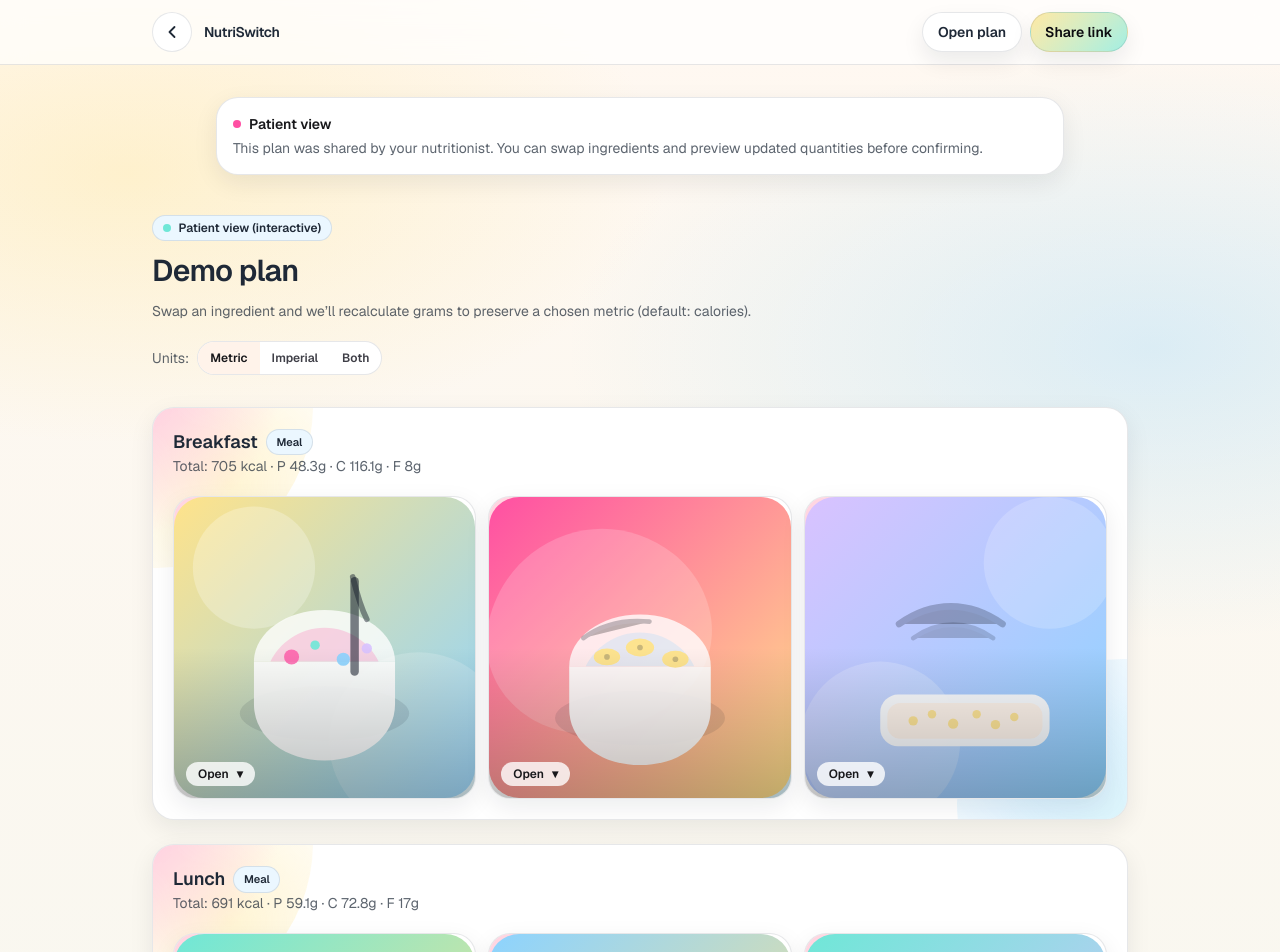
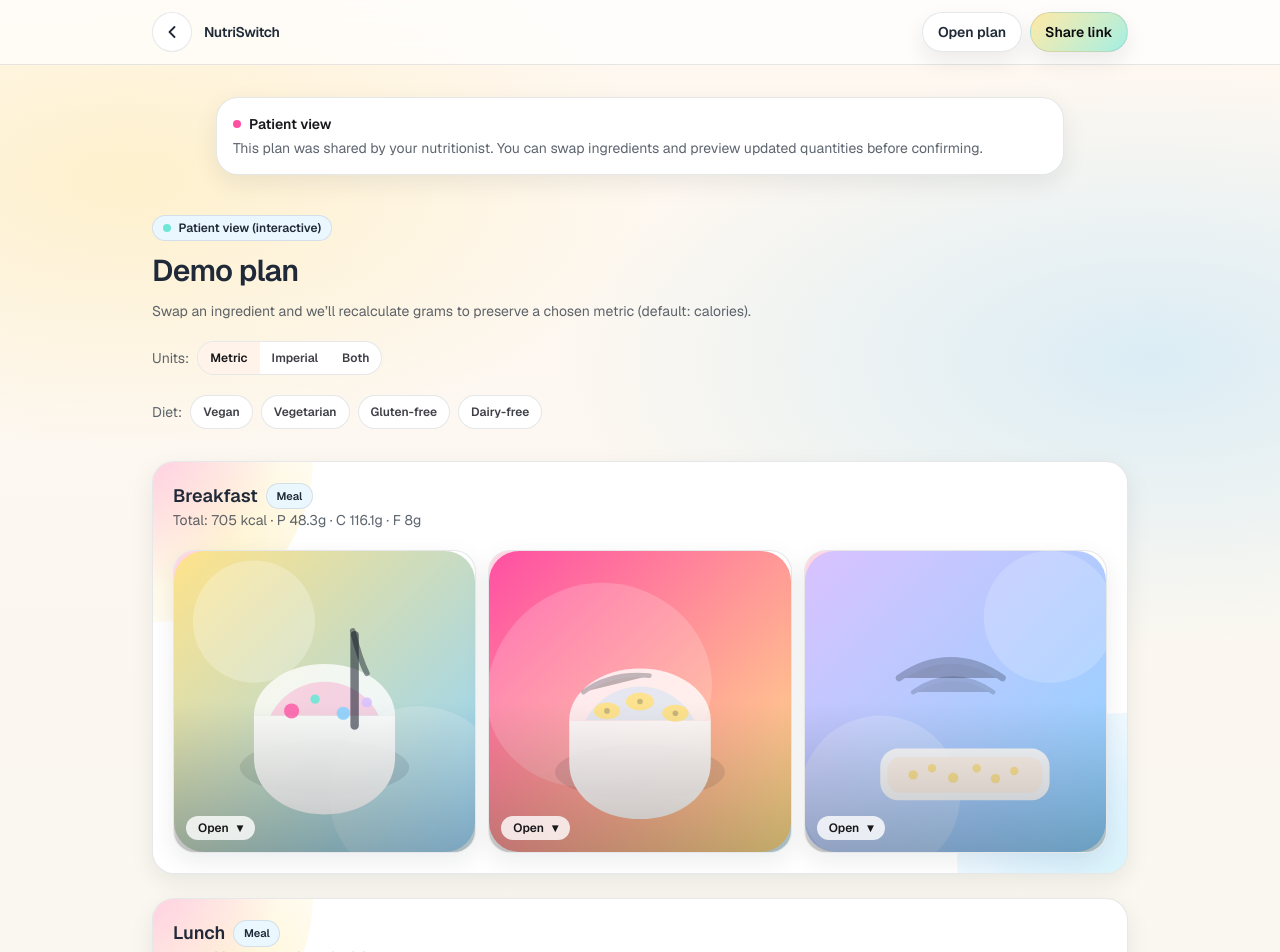
Before and after one commit to thomenat/NutriSwitch, a Next.js app in the folder web/: page /share/demo-plan-1 in a window 1280 px wide. Shown: the top 952 px of the page. Built offline with nearby package versions, Linux system fonts and the light colour scheme.

Commit message:
feat(ui): add dietary restriction filters

```diff
--- a/web/src/app/plan/PlanClient.tsx
+++ b/web/src/app/plan/PlanClient.tsx
@@ -1,8 +1,9 @@
 "use client";
 
-import { useMemo, useState } from "react";
-import type { Ingredient, Meal, PreserveMetric } from "@/lib/nutrition/types";
+import { useEffect, useMemo, useState } from "react";
+import type { DietaryRestriction, Ingredient, Meal, PreserveMetric } from "@/lib/nutrition/types";
 import { mealTotals, recipeTotalsFor, scaleMacros, swapMealItem } from "@/lib/nutrition/calc";
+import { DIETARY_RESTRICTIONS, ingredientSatisfiesAll, recipeSatisfiesAll } from "@/lib/nutrition/diet";
 import { kitchenApprox } from "@/lib/nutrition/kitchen";
 
 function fmt1(n: number): string {
@@ -128,6 +129,7 @@
   const [swapToIngredientId, setSwapToIngredientId] = useState<string>("");
   const [preserve, setPreserve] = useState<PreserveMetric>("calories");
   const [unitPref, setUnitPref] = useState<UnitPreference>("metric");
+  const [dietary, setDietary] = useState<DietaryRestriction[]>([]);
 
   const activeMeal = swapTarget
     ? meals.find((m) => m.id === swapTarget.mealId) ?? null
@@ -195,6 +197,21 @@
     });
   }
 
+  function toggleDietary(id: DietaryRestriction) {
+    setDietary((prev) => (prev.includes(id) ? prev.filter((x) => x !== id) : [...prev, id]));
+  }
+
+  useEffect(() => {
+    // If filters change and the currently expanded recipe no longer matches, collapse it.
+    if (!expanded) return;
+    const meal = meals.find((m) => m.id === expanded.mealId);
+    const recipe = meal?.recipes[expanded.recipeIndex];
+    if (!meal || !recipe) return;
+    if (!recipeSatisfiesAll(recipe, ingredientsById, dietary)) {
+      setExpanded(null);
+    }
+  }, [dietary, expanded, ingredientsById, meals]);
+
   function gramsToOz(grams: number): number {
     return grams / 28.349523125;
   }
@@ -250,6 +267,40 @@
             ))}
           </div>
         </div>
+
+        <div className="mt-2 flex flex-wrap items-center gap-2">
+          <span className="ns-muted text-sm">Diet:</span>
+          <div className="flex flex-wrap gap-2">
+            {DIETARY_RESTRICTIONS.map((r) => {
+              const active = dietary.includes(r.id);
+              return (
+                <button
+                  key={r.id}
+                  type="button"
+                  className={clsx(
+                    "rounded-full border border-[color:var(--border)] px-3 py-2 text-xs font-semibold",
+                    active
+                      ? "bg-[var(--surface-2)] text-zinc-900"
+                      : "bg-[var(--surface)] text-zinc-700 hover:bg-[var(--surface-2)]",
+                  )}
+                  onClick={() => toggleDietary(r.id)}
+                  aria-pressed={active}
+                >
+                  {r.label}
+                </button>
+              );
+            })}
+            {dietary.length > 0 && (
+              <button
+                type="button"
+                className="rounded-full border border-[color:var(--border)] bg-[var(--surface)] px-3 py-2 text-xs font-semibold text-zinc-700 hover:bg-[var(--surface-2)]"
+                onClick={() => setDietary([])}
+              >
+                Clear
+              </button>
+            )}
+          </div>
+        </div>
       </header>
 
       <div className="flex flex-col gap-6">
@@ -278,13 +329,19 @@
                   const expandedIndex =
                     expanded?.mealId === meal.id ? expanded.recipeIndex : null;
 
+                  const filteredRecipes = meal.recipes.filter((r) =>
+                    recipeSatisfiesAll(r, ingredientsById, dietary),
+                  );
+
                   const expandedRecipe =
                     expandedIndex !== null ? meal.recipes[expandedIndex] ?? null : null;
+                  const expandedAllowed =
+                    expandedRecipe && recipeSatisfiesAll(expandedRecipe, ingredientsById, dietary);
 
                   const otherRecipes =
                     expandedIndex === null
-                      ? meal.recipes
-                      : meal.recipes.filter((_, idx) => idx !== expandedIndex);
+                      ? filteredRecipes
+                      : filteredRecipes.filter((r) => r.id !== expandedRecipe?.id);
 
                   const renderRecipeTile = (recipe: (typeof meal.recipes)[number], recipeIndex: number) => {
                     const isExpanded = expandedIndex === recipeIndex;
@@ -322,7 +379,7 @@
                   return (
                     <div className="flex flex-col gap-4">
                       {/* Expanded recipe goes first, full width */}
-                      {expandedRecipe && expandedIndex !== null && (
+                      {expandedRecipe && expandedIndex !== null && expandedAllowed && (
                         <div className="ns-blob overflow-hidden rounded-[22px] border border-[color:var(--border)] bg-[var(--surface)] shadow-[var(--shadow-card)]">
                           <button
                             type="button"
@@ -524,7 +581,17 @@
                       )}
 
                       {/* Other options move below the expanded ingredients */}
-                      <div className={clsx("grid grid-cols-2 gap-3 sm:grid-cols-3", expandedRecipe && "sm:grid-cols-3")}>
+                      {otherRecipes.length === 0 ? (
+                        <div className="rounded-[16px] border border-[color:var(--border)] bg-[var(--surface-2)] px-4 py-3 text-sm ns-muted">
+                          No recipes match your dietary filters for this meal.
+                        </div>
+                      ) : (
+                        <div
+                          className={clsx(
+                            "grid grid-cols-2 gap-3 sm:grid-cols-3",
+                            expandedRecipe && expandedAllowed && "sm:grid-cols-3",
+                          )}
+                        >
                         {otherRecipes.map((recipe, idx) => {
                           const actualIndex =
                             expandedIndex === null
@@ -532,7 +599,8 @@
                               : meal.recipes.findIndex((r) => r.id === recipe.id);
                           return renderRecipeTile(recipe, actualIndex);
                         })}
-                      </div>
+                        </div>
+                      )}
                     </div>
                   );
                 })()}
@@ -591,6 +659,7 @@
                   >
                     {props.ingredients
                       .filter((i) => i.id !== activeItem.ingredientId)
+                      .filter((i) => ingredientSatisfiesAll(i, dietary))
                       .map((i) => (
                         <option key={i.id} value={i.id}>
                           {i.name}
--- a/web/src/data/ingredients.ts
+++ b/web/src/data/ingredients.ts
@@ -5,51 +5,62 @@
     id: "chicken-breast-cooked",
     name: "Chicken breast (cooked)",
     macrosPer100g: { calories: 165, protein: 31, carbs: 0, fat: 3.6 },
+    diet: { vegan: false, vegetarian: false, glutenFree: true, dairyFree: true },
   },
   {
     id: "salmon-cooked",
     name: "Salmon (cooked)",
     macrosPer100g: { calories: 208, protein: 20, carbs: 0, fat: 13 },
+    diet: { vegan: false, vegetarian: false, glutenFree: true, dairyFree: true },
   },
   {
     id: "tofu-firm",
     name: "Tofu (firm)",
     macrosPer100g: { calories: 144, protein: 17, carbs: 3, fat: 9 },
+    diet: { vegan: true, vegetarian: true, glutenFree: true, dairyFree: true },
   },
   {
     id: "rice-white-cooked",
     name: "White rice (cooked)",
     macrosPer100g: { calories: 130, protein: 2.7, carbs: 28.2, fat: 0.3 },
+    diet: { vegan: true, vegetarian: true, glutenFree: true, dairyFree: true },
   },
   {
     id: "sweet-potato-baked",
     name: "Sweet potato (baked)",
     macrosPer100g: { calories: 90, protein: 2, carbs: 20.7, fat: 0.1 },
+    diet: { vegan: true, vegetarian: true, glutenFree: true, dairyFree: true },
   },
   {
     id: "broccoli-steamed",
     name: "Broccoli (steamed)",
     macrosPer100g: { calories: 35, protein: 2.4, carbs: 7.2, fat: 0.4 },
+    diet: { vegan: true, vegetarian: true, glutenFree: true, dairyFree: true },
   },
   {
     id: "olive-oil",
     name: "Olive oil",
     macrosPer100g: { calories: 884, protein: 0, carbs: 0, fat: 100 },
+    diet: { vegan: true, vegetarian: true, glutenFree: true, dairyFree: true },
   },
   {
     id: "greek-yogurt-0",
     name: "Greek yogurt (0%)",
     macrosPer100g: { calories: 59, protein: 10.3, carbs: 3.6, fat: 0.4 },
+    diet: { vegan: false, vegetarian: true, glutenFree: true, dairyFree: false },
   },
   {
     id: "banana",
     name: "Banana",
     macrosPer100g: { calories: 89, protein: 1.1, carbs: 22.8, fat: 0.3 },
+    diet: { vegan: true, vegetarian: true, glutenFree: true, dairyFree: true },
   },
   {
     id: "oats",
     name: "Oats",
     macrosPer100g: { calories: 389, protein: 16.9, carbs: 66.3, fat: 6.9 },
+    // Many oats are cross-contaminated with gluten; keep false for demo filtering.
+    diet: { vegan: true, vegetarian: true, glutenFree: false, dairyFree: true },
   },
 ];
 
--- /dev/null
+++ b/web/src/lib/nutrition/diet.ts
@@ -0,0 +1,31 @@
+import type { DietaryRestriction, Ingredient, Recipe } from "./types";
+
+export const DIETARY_RESTRICTIONS: Array<{
+  id: DietaryRestriction;
+  label: string;
+}> = [
+  { id: "vegan", label: "Vegan" },
+  { id: "vegetarian", label: "Vegetarian" },
+  { id: "glutenFree", label: "Gluten-free" },
+  { id: "dairyFree", label: "Dairy-free" },
+];
+
+export function ingredientSatisfiesAll(
+  ingredient: Ingredient,
+  restrictions: DietaryRestriction[],
+): boolean {
+  return restrictions.every((r) => Boolean(ingredient.diet?.[r]));
+}
+
+export function recipeSatisfiesAll(
+  recipe: Recipe,
+  ingredientsById: Map<string, Ingredient>,
+  restrictions: DietaryRestriction[],
+): boolean {
+  if (restrictions.length === 0) return true;
+  return recipe.items.every((item) => {
+    const ing = ingredientsById.get(item.ingredientId);
+    if (!ing) return false;
+    return ingredientSatisfiesAll(ing, restrictions);
+  });
+}
--- a/web/src/lib/nutrition/types.ts
+++ b/web/src/lib/nutrition/types.ts
@@ -7,6 +7,10 @@
 
 export type PreserveMetric = keyof Macros;
 
+export type DietaryRestriction = "vegan" | "vegetarian" | "glutenFree" | "dairyFree";
+
+export type DietFlags = Record<DietaryRestriction, boolean>;
+
 export type Ingredient = {
   id: string;
   name: string;
@@ -15,6 +19,7 @@
    * Later, an API provider can populate these from a reliable database.
    */
   macrosPer100g: Macros;
+  diet: DietFlags;
 };
 
 export type MealIngredient = {
```
